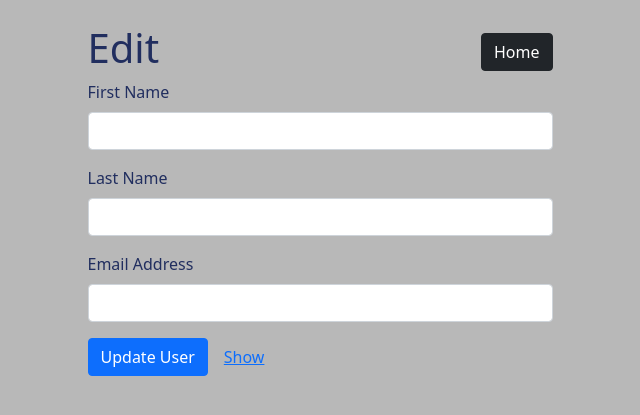
After one commit to jschoellkopf/My-Deployed-Code, a Flask app: template CodingBootcamp/Assignments/W17 Flask+MySQL/Users CR/templates/edit_user.html in a window 1280 px wide. The commit adds this page. Shown: the top 415 px of the page, without its empty margins (320-960 px from the left). Run offline with Flask 2, Linux system fonts and the light colour scheme; the template is opened without the code that fills it, so the values that code supplies are empty.

Commit message:
user CRUD

```diff
--- a/CodingBootcamp/Assignments/W17 Flask+MySQL/Users CR/server.py
+++ b/CodingBootcamp/Assignments/W17 Flask+MySQL/Users CR/server.py
@@ -4,12 +4,12 @@ from user import User
 
 app = Flask(__name__)
 
-@app.route("/")
-def index():
-    # call the get all classmethod to get all friends
-    # friends = Friend.get_all()
-    # print(friends)
-    return render_template("users.html", all_users = User.get_all())
+# @app.route("/")
+# def index():
+#     # call the get all classmethod to get all friends
+#     # friends = Friend.get_all()
+#     # print(friends)
+#     return render_template("users.html", users = User.get_all())
 
 @app.route("/user/new")
 def new_user():
@@ -17,21 +17,49 @@ def new_user():
 
 @app.route("/users")
 def user_table():
-    return render_template("users.html", all_users = User.get_all())
+    return render_template("users.html", users = User.get_all())
 
 @app.route('/create_user', methods=["POST"])
 def create_user():
     # First we make a data dictionary from our request.form coming from our template.
     # The keys in data need to line up exactly with the variables in our query string.
     data = {
-        "fname": request.form["fname"],
-        "lname" : request.form["lname"],
+        "first_name": request.form["first_name"],
+        "last_name" : request.form["last_name"],
         "email" : request.form["email"],
     }
     # We pass the data dictionary into the save method from the Friend class.
     User.save(data)
     # Don't forget to redirect after saving to the database.
-    return redirect('/')
+    return redirect('/users')
+
+@app.route('/user/edit/<int:id>')
+def edit(id):
+    data = {
+        'id' : id
+    }
+    return render_template("edit_user.html", user = User.get_one(data))
+
+@app.route('/user/show/<int:id>')
+def show(id):
+    data = {
+        'id' : id
+    }
+    return render_template("show_user.html", user = User.get_one(data))
+
+@app.route('/user/update', methods=["POST"])
+def update():
+    User.update(request.form)
+    print("hello now")
+    return redirect("/users")
+
+@app.route('/user/delete/<int:id>')
+def delete_user(id):
+    data = {
+        'id' : id
+    }
+    User.destroy(data)
+    return redirect('/users')
 
 if __name__=="__main__":
     app.run(debug=True,port=5001)
--- /dev/null
+++ b/CodingBootcamp/Assignments/W17 Flask+MySQL/Users CR/templates/edit_user.html
@@ -0,0 +1,32 @@
+{% extends 'base.html' %}
+
+{% block content %}
+    <div class="col-5 d-flex justify-content-between align-items-center">
+        <h1>Edit {{user.first_name}}</h1>
+        <a class="btn btn-dark" href="/users" role="button">Home</a>
+    </div>
+
+    <form class="col-5" action="/user/update" method="POST">
+        <input type="hidden" name="id" value="{{user.id}}">
+
+        <div class="mb-3">
+            <label for="first_name" class="form-label">First Name</label>
+            <input type="text" class="form-control" name="first_name" value="{{user.first_name}}">
+        </div>
+        <div class="mb-3">
+            <label for="last_name" class="form-label">Last Name</label>
+            <input type="text" class="form-control" name="last_name" value="{{user.last_name}}">
+        </div>
+        <div class="mb-3">
+            <label for="email" class="form-label">Email Address</label>
+            <input type="email" class="form-control" name="email" value="{{user.email}}">
+        </div>
+        <div class="d-flex align-items-center">
+            <button type="submit" class="btn btn-primary me-3">Update User</button>
+            <a href="/user/show/{{user.id}}" role="button">Show</a>
+        </div>
+
+    </form>
+
+
+{% endblock  %}
```
Also changed, not shown: CodingBootcamp/Assignments/W17 Flask+MySQL/Users CR/templates/new_user.html (+13 -9 lines), CodingBootcamp/Assignments/W17 Flask+MySQL/Users CR/templates/show_user.html (added, +23 -0 lines), CodingBootcamp/Assignments/W17 Flask+MySQL/Users CR/templates/users.html (+11 -5 lines), CodingBootcamp/Assignments/W17 Flask+MySQL/Users CR/user.py (+21 -2 lines).
